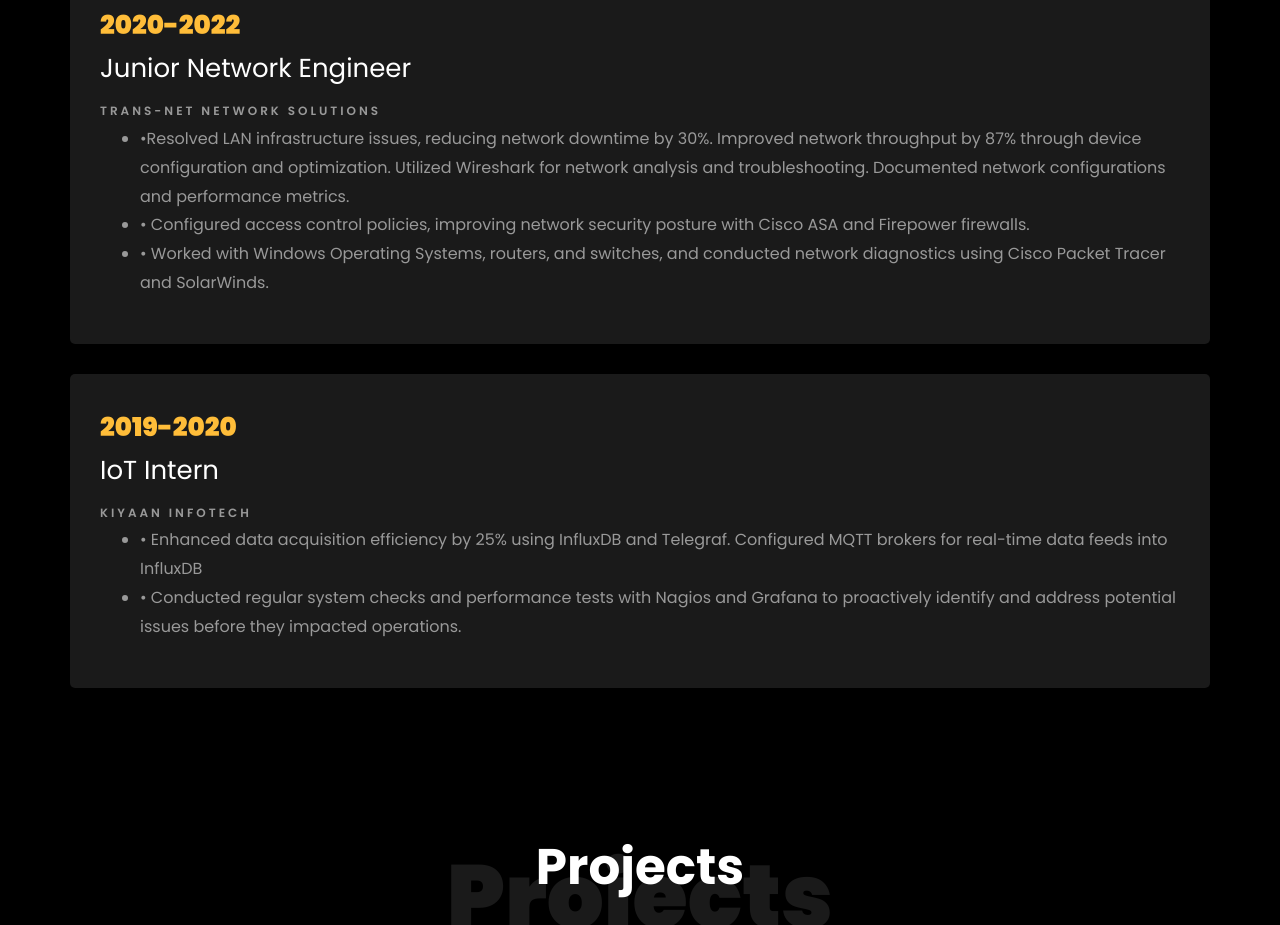
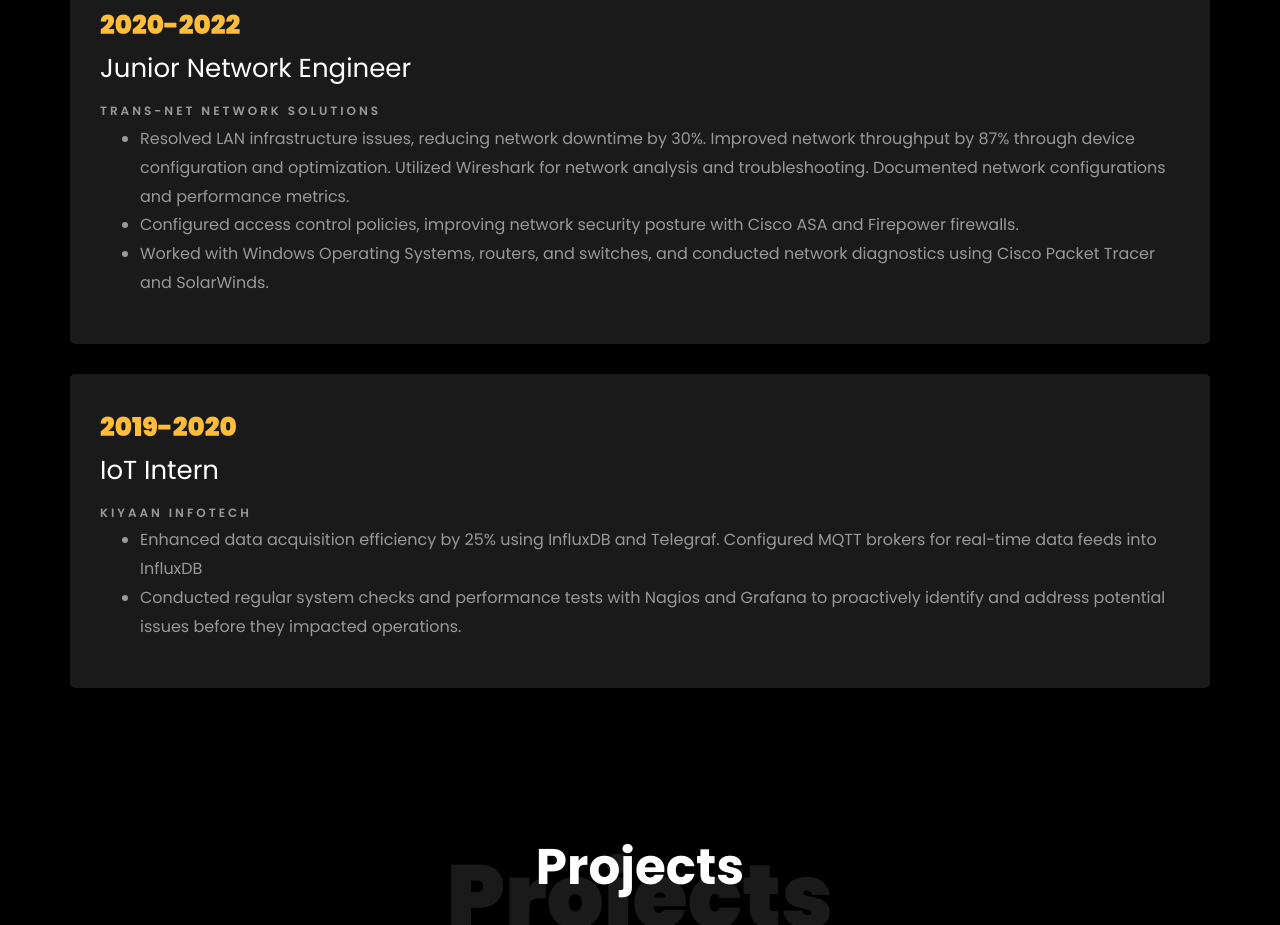
Before and after one commit to rohit-balekundri/portfolio, a plain HTML site: page index.html in a window 1280 px wide. Shown: the part 1940-2865 px from the top of the page. Drawn offline with nearby package versions, Linux system fonts and the light colour scheme; files that its build step writes are made by us from their sources; files whose address does not match are found by name.

Commit message:
Changed Experience Section bullets

```diff
--- a/index.html
+++ b/index.html
@@ -361,11 +361,11 @@
 						<h2>Junior Network Engineer</h2>
 						<span class="position">Trans-net Network Solutions</span>
 						<ul>
-							<li>•Resolved LAN infrastructure issues, reducing network downtime by 30%. Improved network throughput by 87% through
+							<li>Resolved LAN infrastructure issues, reducing network downtime by 30%. Improved network throughput by 87% through
 								device configuration and optimization. Utilized Wireshark for network analysis and troubleshooting. Documented
 								network configurations and performance metrics.</li>
-							<li>• Configured access control policies, improving network security posture with Cisco ASA and Firepower firewalls.</li>
-							<li>• Worked with Windows Operating Systems, routers, and switches, and conducted network diagnostics using Cisco Packet
+							<li>Configured access control policies, improving network security posture with Cisco ASA and Firepower firewalls.</li>
+							<li>Worked with Windows Operating Systems, routers, and switches, and conducted network diagnostics using Cisco Packet
 								Tracer and SolarWinds.</li>
 							</p>
 					</div>
@@ -378,9 +378,9 @@
 						<h2>IoT Intern</h2>
 						<span class="position">Kiyaan Infotech</span>
 						<ul>
-							<li>• Enhanced data acquisition efficiency by 25% using InfluxDB and Telegraf. Configured MQTT brokers for real-time data
+							<li>Enhanced data acquisition efficiency by 25% using InfluxDB and Telegraf. Configured MQTT brokers for real-time data
 								feeds into InfluxDB</li>
-							<li>• Conducted regular system checks and performance tests with Nagios and Grafana to proactively identify and address
+							<li>Conducted regular system checks and performance tests with Nagios and Grafana to proactively identify and address
 								potential issues before they impacted operations.</li>
 						</ul>
 						</p>
```
